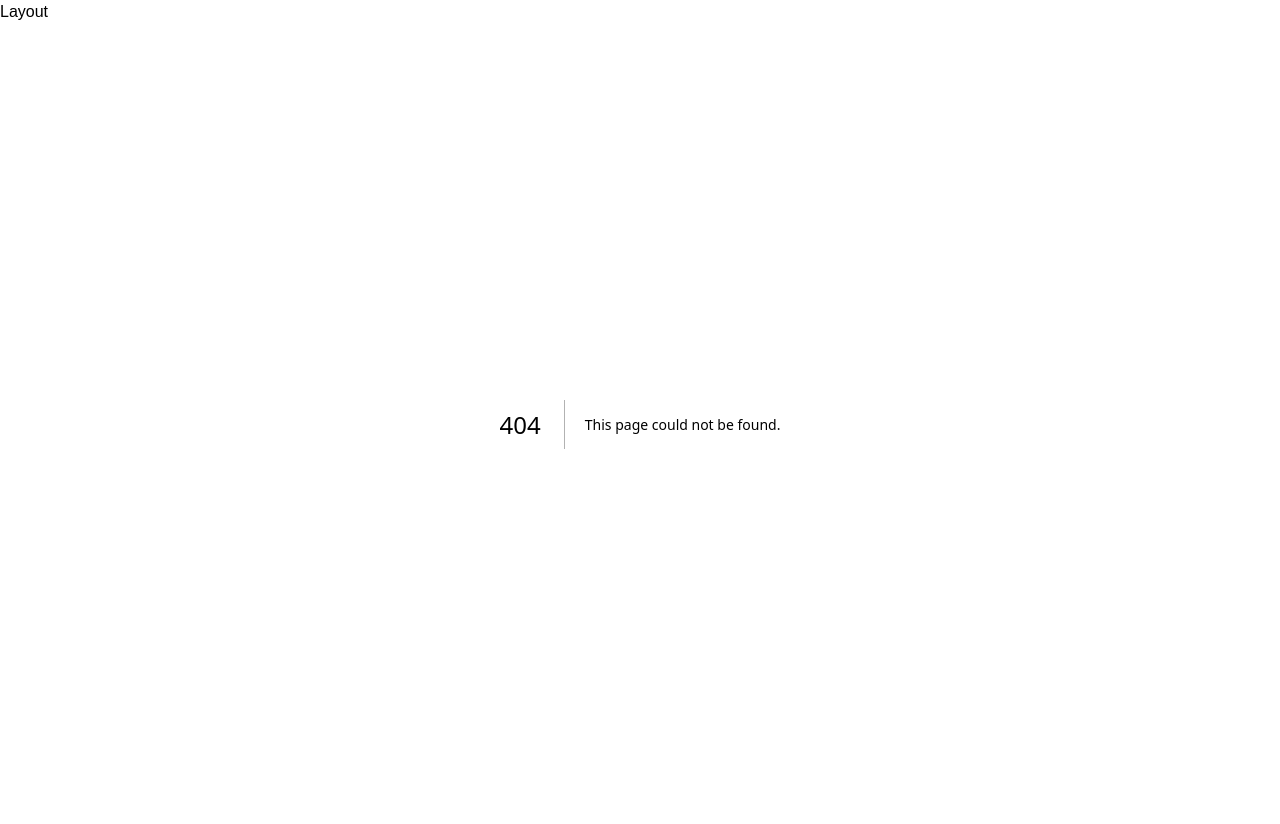
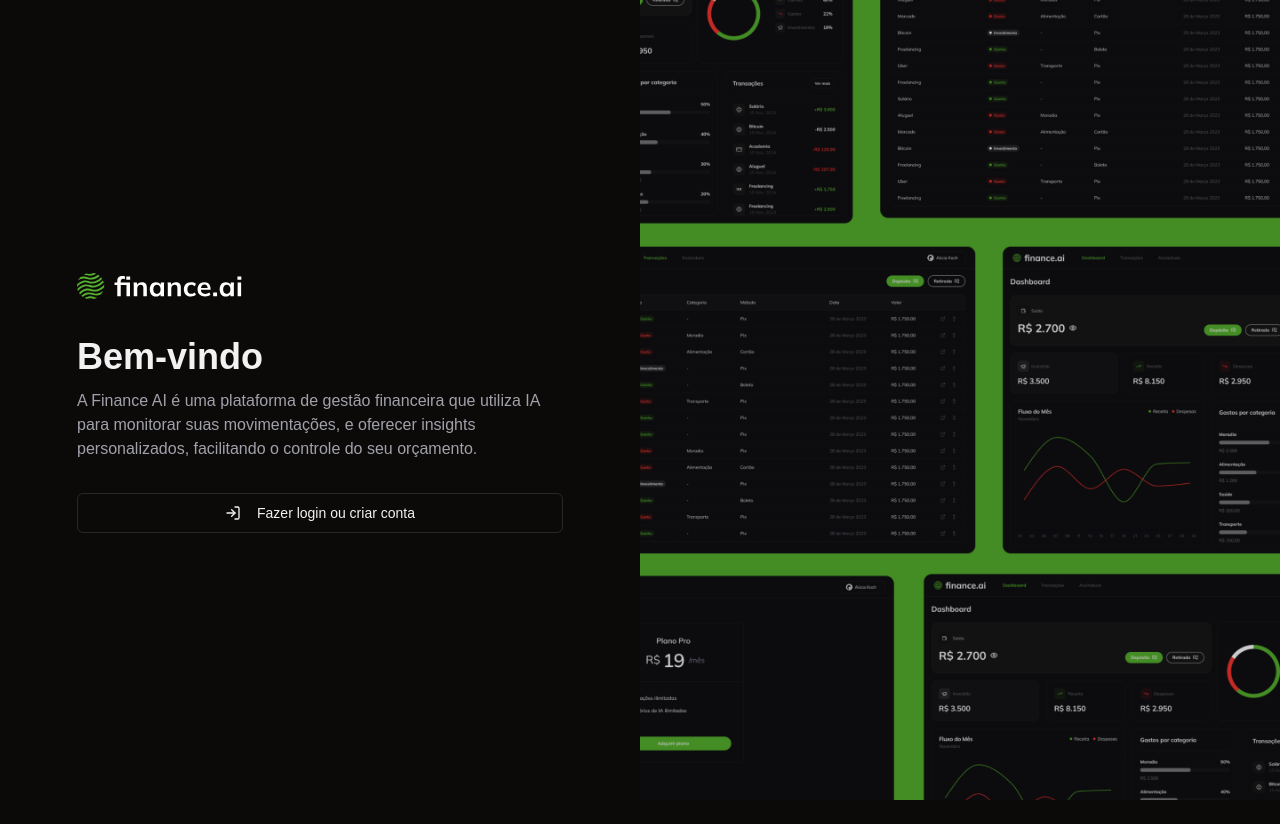
Before and after one commit to MateusJSouza/finance-ai, a Next.js app: page /login in a window 1280 px wide. Before the commit this address had no page. After the commit the page ends 800 px from the top, so only its background shows below. Built offline with nearby package versions, Linux system fonts and the light colour scheme.

Commit message:
feat: add login page

```diff
--- a/app/globals.css
+++ b/app/globals.css
@@ -72,7 +72,10 @@
   * {
     @apply border-border;
   }
+  html {
+    @apply h-screen;
+  }
   body {
-    @apply bg-background text-foreground;
+    @apply h-screen bg-background text-foreground;
   }
 }
--- a/app/layout.tsx
+++ b/app/layout.tsx
@@ -28,7 +28,6 @@
       <body
         className={`${geistSans.variable} ${geistMono.variable} dark antialiased`}
       >
-        <h1>Layout</h1>
         {children}
       </body>
     </html>
--- /dev/null
+++ b/app/login/page.tsx
@@ -0,0 +1,45 @@
+import Image from "next/image";
+import { Button } from "../_components/ui/button";
+import { LogInIcon } from "lucide-react";
+
+const LoginPage = () => {
+  return (
+    <div className="grid h-full grid-cols-2">
+      {/* Esquerda */}
+      <div className="mx-auto flex h-full max-w-[550px] flex-col justify-center p-8">
+        <Image
+          src="/logo.svg"
+          width={173}
+          height={39}
+          alt="Finance AI"
+          className="mb-8"
+        />
+
+        <h1 className="mb-3 text-4xl font-bold">Bem-vindo</h1>
+
+        <p className="mb-8 text-muted-foreground">
+          A Finance AI é uma plataforma de gestão financeira que utiliza IA para
+          monitorar suas movimentações, e oferecer insights personalizados,
+          facilitando o controle do seu orçamento.
+        </p>
+
+        <Button variant="outline">
+          <LogInIcon className="mr-2" />
+          Fazer login ou criar conta
+        </Button>
+      </div>
+
+      {/* Direita */}
+      <div className="relative w-full h-full">
+        <Image
+          src="/login.png"
+          alt="Faça login"
+          className="object-cover"
+          fill
+        />
+      </div>
+    </div>
+  );
+};
+
+export default LoginPage;
--- a/app/subscription/page.tsx
+++ b/app/subscription/page.tsx
@@ -1,5 +1,5 @@
-const Subscription = () => {
-  return <h1>Transactions Page</h1>
-}
+const SubscriptionPage = () => {
+  return <h1>Transactions Page</h1>;
+};
 
-export default Subscription
+export default SubscriptionPage;
--- a/app/transactions/page.tsx
+++ b/app/transactions/page.tsx
@@ -1,5 +1,5 @@
-const Transactions = () => {
-  return <h1>Transactions Page</h1>
-}
+const TransactionsPage = () => {
+  return <h1>Transactions Page</h1>;
+};
 
-export default Transactions
+export default TransactionsPage;
```
Also changed, not shown: public/login.png (added), public/logo.svg (added).
